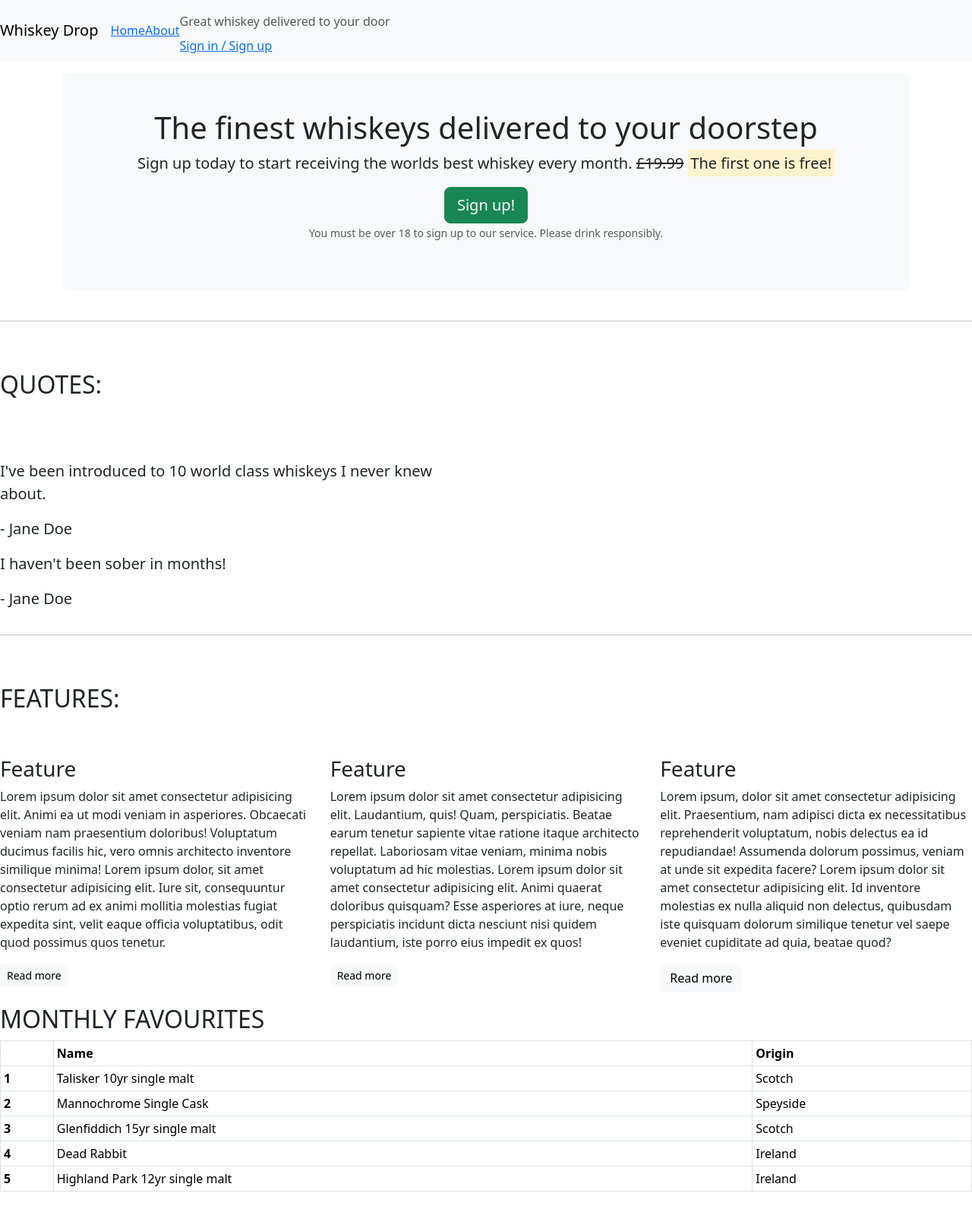
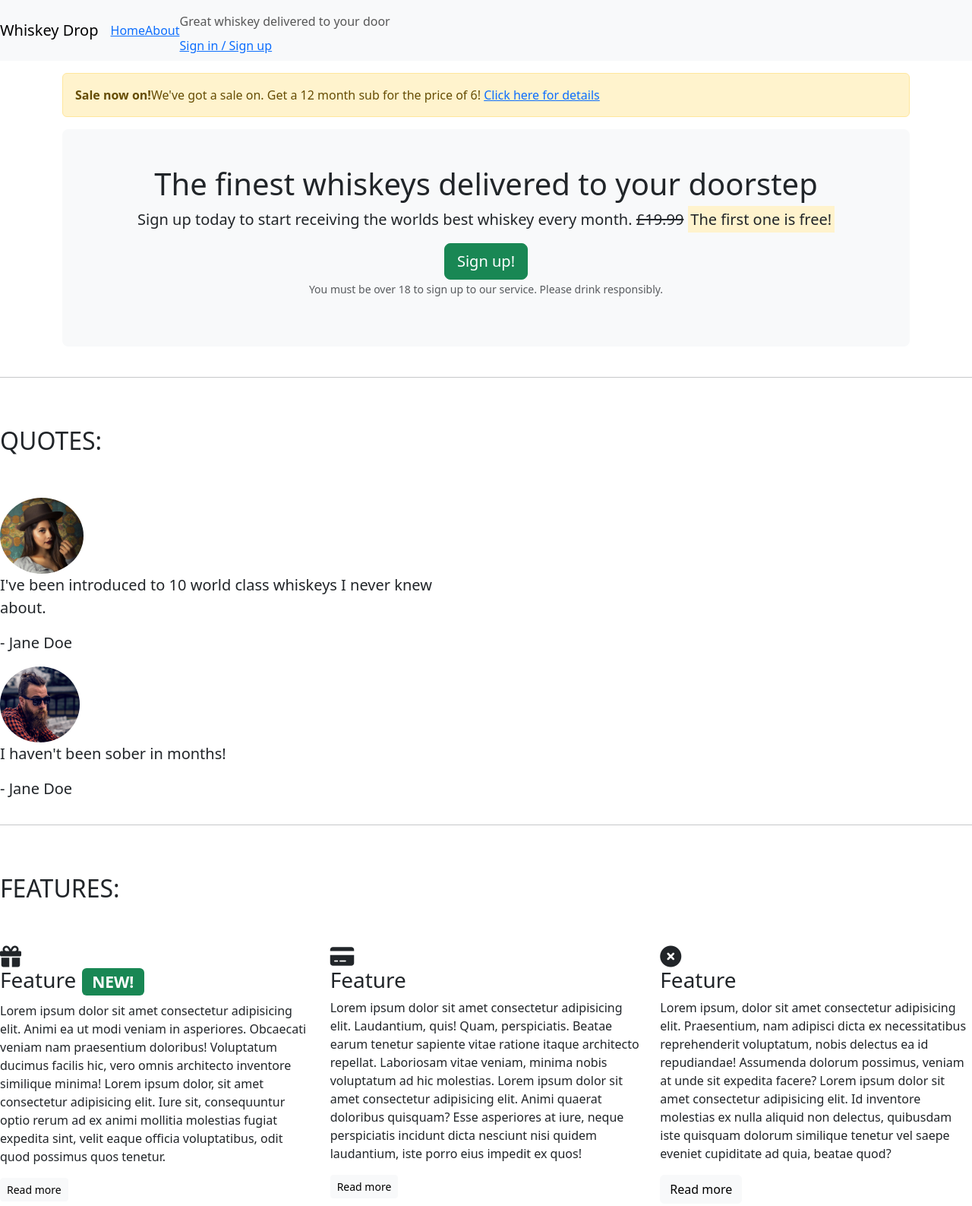
Before and after one commit to GitHubWestie/User-Centric-Frontend-Development-Bootstrap, a plain HTML site: page index.html in a window 1280 px wide. Shown: the top 1587 px of the page at 76% size. Drawn offline with nearby package versions, Linux system fonts and the light colour scheme.

Commit message:
finished core components part 2

```diff
--- a/index.html
+++ b/index.html
@@ -19,6 +19,9 @@
       integrity="sha384-C6RzsynM9kWDrMNeT87bh95OGNyZPhcTNXj1NW7RuBCsyN/o0jlpcV8Qyq46cDfL"
       crossorigin="anonymous"
     ></script>
+
+    <script src="https://kit.fontawesome.com/0286276466.js" crossorigin="anonymous"></script>
+
   </head>
   <body>
     <nav class="navbar navbar-expand-sm bg-light">
@@ -37,7 +40,16 @@
       </div>
     </nav>
 
+
+
     <article class="container mt-3">
+        <div class="row d-none d-sm-block">
+            <div class="col">
+                <div class="alert alert-warning">
+                    <strong>Sale now on!</strong>We've got a sale on. Get a 12 month sub for the price of 6! <a href="/">Click here for details</a>
+                </div>
+            </div>
+        </div>
       <div class="row">
         <div class="col-12">
           <section
@@ -75,7 +87,9 @@
       <div class="row">
         <div class="col-12 col-md-6">
             <div class="media">
-                <img src="" alt="">
+                <div class="d-none d-sm-block">
+                    <img src="images/girl-image.png" class="rounded-circle mr-3" height="100" alt="young girl">
+                        <div class="media-body">
                             <blockquote class="blockquote">
                                 <p>
                                 I've been introduced to 10 world class whiskeys I never knew
@@ -85,12 +99,21 @@
                             </blockquote>
                         </div>
                 </div>
+            </div>
+        </div>
 
         <div class="col-12">
+            <div class="media">
+                <div class="d-none d-sm-block">
+                    <img src="images/guy-image.png" class="rounded-circle mr-3" height="100" alt="young guy">
+                    <div class="media-body">
                         <blockquote class="blockquote">
                             <p>I haven't been sober in months!</p>
                             <p>- Jane Doe</p>
                         </blockquote>
+                    </div>
+                </div>
+            </div>
         </div>
       </div>
     </section>
@@ -107,7 +130,7 @@
       <div class="row">
         <div class="col-12 col-md-6 col-lg-4">
           <div class="feature">
-            <h3>Feature</h3>
+            <h3><i class="fa-solid fa-gift d-none d-sm-block"></i> Feature <span class="badge bg-success">NEW!</span></h3>
             <p>
               Lorem ipsum dolor sit amet consectetur adipisicing elit. Animi ea
               ut modi veniam in asperiores. Obcaecati veniam nam praesentium
@@ -123,7 +146,7 @@
 
         <div class="col-12 col-md-6 col-lg-4">
           <div class="feature">
-            <h3>Feature</h3>
+            <h3><i class="fa-solid fa-credit-card d-none d-sm-block"></i> Feature</h3>
             <p>
               Lorem ipsum dolor sit amet consectetur adipisicing elit.
               Laudantium, quis! Quam, perspiciatis. Beatae earum tenetur
@@ -140,7 +163,7 @@
 
         <div class="col-12 d-md-none d-lg-block col-lg-4">
           <div class="feature">
-            <h3>Feature</h3>
+            <h3><i class="fa-solid fa-circle-xmark d-none d-sm-block"></i> Feature</h3>
             <p>
               Lorem ipsum, dolor sit amet consectetur adipisicing elit.
               Praesentium, nam adipisci dicta ex necessitatibus reprehenderit
```
Also changed, not shown: images/girl-image.png (added), images/guy-image.png (added). Lines whose indentation alone changed are shown as unchanged.
